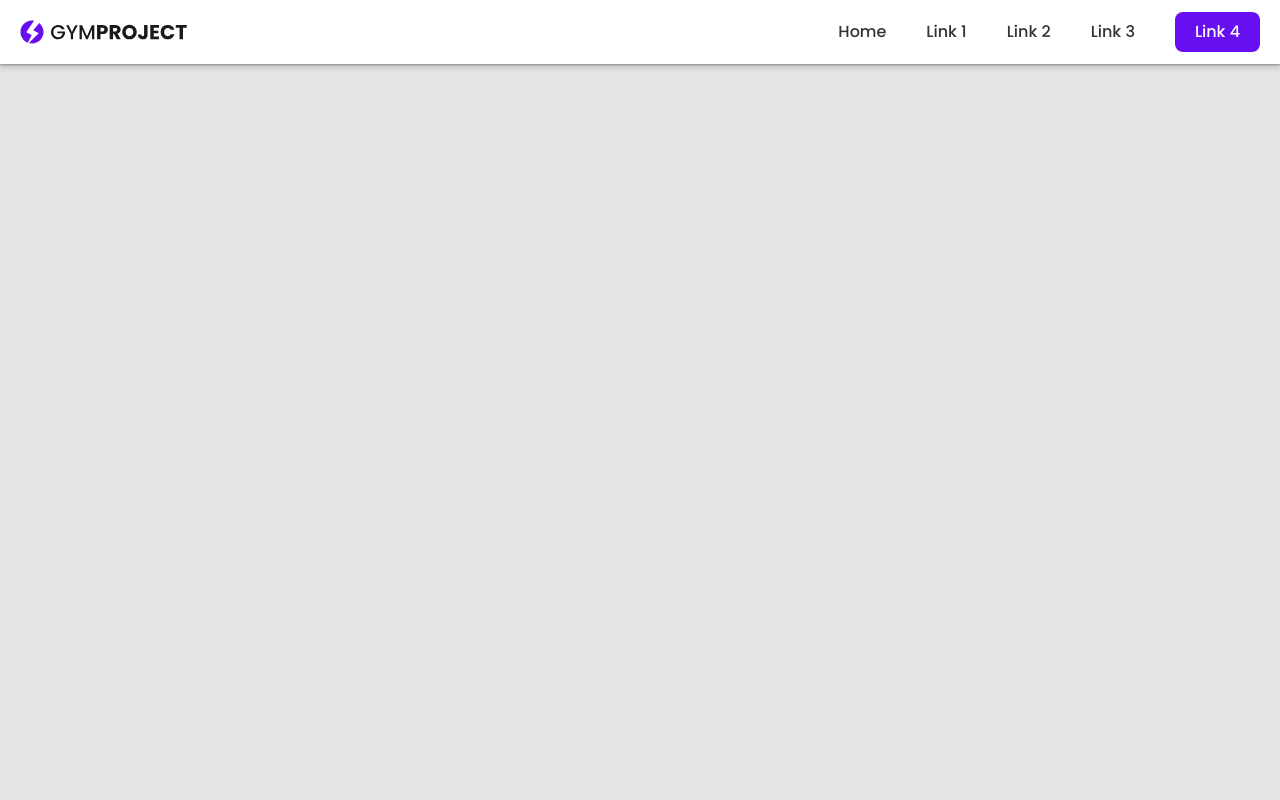
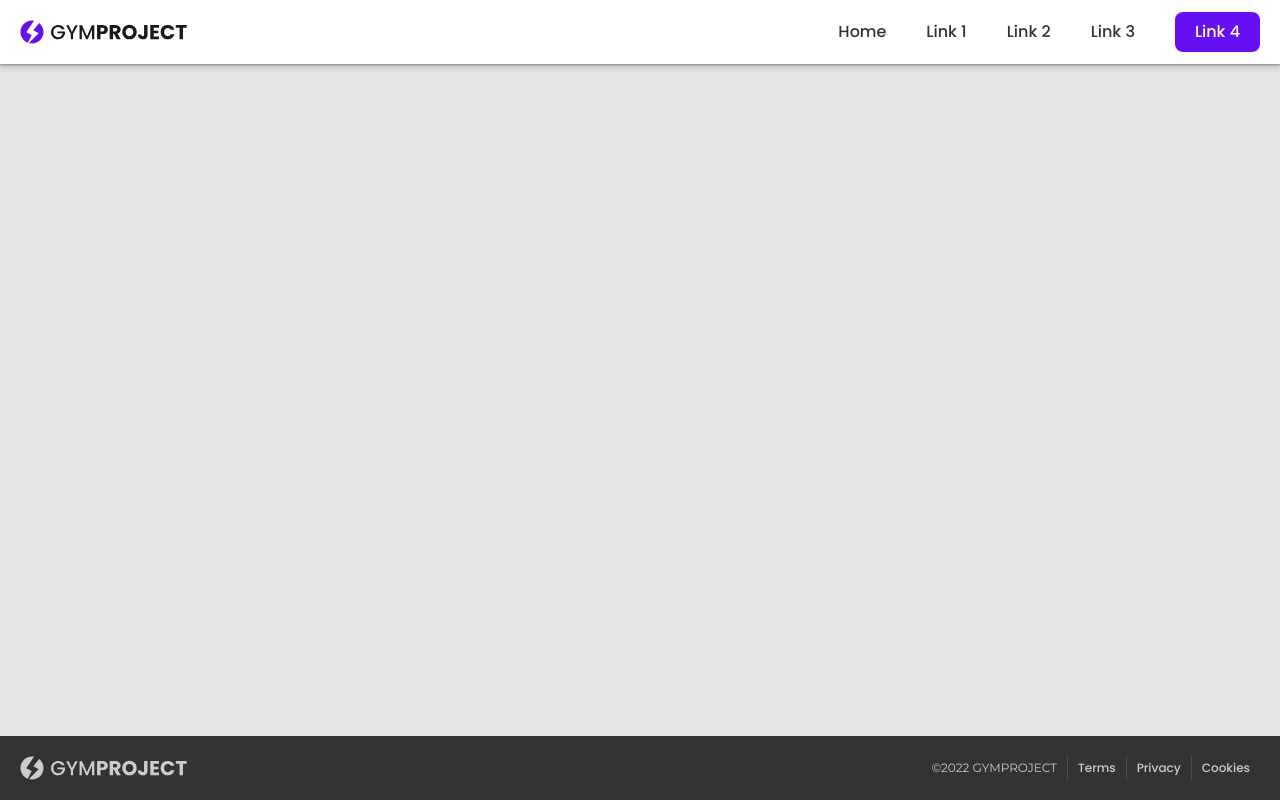
Before and after one commit to canedobox/gymproject, a plain HTML site: page index.html in a window 1280 px wide. Drawn offline with nearby package versions, Linux system fonts and the light colour scheme; some packages are replaced by stand-ins of ours; a script that the page names is missing.

Commit message:
Added main section and footer

```diff
--- a/css/main.css
+++ b/css/main.css
@@ -404,6 +404,115 @@ body.modal {
 }
 
 /***********************************************************************
+***                           PAGE CONTENT                           ***
+***********************************************************************/
+
+.page-content {
+  display: flex;
+  flex-direction: column;
+  justify-content: space-between;
+  height: 100%;
+  min-height: 100vh;
+}
+
+.main-wrapper {
+  width: 100%;
+}
+
+.section-wrapper {
+  display: flex;
+  flex-direction: column;
+  align-items: center;
+  width: 100%;
+}
+
+.section-wrapper:first-child {
+  padding-top: var(--topbar-height-default);
+}
+
+.section-content {
+  padding: var(--padding-default);
+}
+
+/***********************************************************************
+***                              FOOTER                              ***
+***********************************************************************/
+
+.footer-wrapper {
+  font-size: 0.75em;
+  color: var(--color-gray-200);
+  background-color: var(--color-gray-800);
+  display: flex;
+  flex-direction: column;
+  align-items: center;
+  width: 100%;
+}
+
+.footer-content {
+  padding: var(--padding-default);
+  width: 100%;
+}
+
+.footer-columns {
+  display: flex;
+  flex-direction: column;
+  align-items: center;
+  justify-content: space-between;
+  gap: var(--gap-large);
+}
+
+.footer__logo-wrapper {
+  display: flex;
+  align-items: center;
+  justify-content: center;
+}
+
+.footer__logo {
+  width: var(--logo-width);
+  height: var(--logo-height);
+  text-decoration: none !important;
+}
+
+.footer__logo > img {
+  width: auto;
+  height: 100%;
+}
+
+.footer-info {
+  display: flex;
+  align-items: center;
+  gap: calc(var(--padding-default) / 2);
+}
+
+.footer__nav {
+  display: flex;
+  flex-direction: row;
+  list-style-type: none;
+}
+
+.footer__nav__item {
+  display: flex;
+  align-items: center;
+  white-space: nowrap;
+}
+
+.footer__nav__link {
+  font-family: 'Poppins', sans-serif;
+  font-weight: 500;
+  color: var(--color-gray-200) !important;
+  border-left: var(--border-width) solid var(--color-gray-700);
+  display: flex;
+  align-items: center;
+  padding: 0 calc(var(--padding-default) / 2);
+  height: var(--icon-size);
+  text-decoration: none !important;
+}
+
+.footer__nav__link:hover {
+  background-color: var(--color-gray-700);
+}
+
+/***********************************************************************
 ***                             TABLETS                              ***
 ***********************************************************************/
 
@@ -418,6 +527,10 @@ body.modal {
 
   .drawer-wrapper {
     max-width: var(--drawer-max-width) !important;
+  }
+
+  .footer-columns {
+    flex-direction: row;
   }
 }
 
@@ -474,6 +587,26 @@ body.modal {
     padding: 0 var(--padding-desktop);
     height: var(--topbar-height-desktop);
   }
+
+  .section-wrapper:first-child {
+    padding-top: var(--topbar-height-desktop);
+  }
+
+  .section-content {
+    padding: var(--padding-desktop);
+  }
+
+  .footer-content {
+    padding: var(--padding-desktop);
+  }
+
+  .footer-info {
+    gap: calc(var(--padding-desktop) / 2);
+  }
+
+  .footer__nav__link {
+    padding: 0 calc(var(--padding-desktop) / 2);
+  }
 }
 
 /***********************************************************************
--- a/index.html
+++ b/index.html
@@ -38,6 +38,9 @@
     />
     <!-- jQuery -->
     <script src="./js/jquery-3.6.1.min.js"></script>
+    <!-- SweetAlert -->
+    <script src="//cdn.jsdelivr.net/npm/sweetalert2@11"></script>
+    <script src="sweetalert2.all.min.js"></script>
   </head>
 
   <body>
@@ -141,6 +144,69 @@
       <div id="drawer-backdrop" class="drawer-backdrop drawer-switch"></div>
     </aside>
 
+    <!-- Page content -->
+    <div class="page-content">
+      <!-- Main -->
+      <main>
+        <div class="main-wrapper">
+          <section class="section-wrapper">
+            <div class="section-content container"></div>
+          </section>
+        </div>
+      </main>
+
+      <!-- Footer -->
+      <footer>
+        <div class="footer-wrapper">
+          <div class="footer-content container">
+            <div class="footer-columns">
+              <!-- Logo -->
+              <div class="footer__logo-wrapper">
+                <a class="footer__logo" href="./">
+                  <img src="./images/logo-light.svg" alt="GYMPROJECT logo" />
+                </a>
+              </div>
+
+              <!-- Footer information -->
+              <div class="footer-info">
+                <span>&copy;2022 GYMPROJECT</span>
+
+                <!-- Footer navigation menu -->
+                <nav>
+                  <ul class="footer__nav">
+                    <li class="footer__nav__item">
+                      <a
+                        class="footer__nav__link"
+                        onclick="Swal.fire({icon:'info', text: 'Terms footer link clicked!'})"
+                      >
+                        Terms
+                      </a>
+                    </li>
+                    <li class="footer__nav__item">
+                      <a
+                        class="footer__nav__link"
+                        onclick="Swal.fire({icon:'info', text: 'Privacy footer link clicked!'})"
+                      >
+                        Privacy
+                      </a>
+                    </li>
+                    <li class="footer__nav__item">
+                      <a
+                        class="footer__nav__link"
+                        onclick="Swal.fire({icon:'info', text: 'Cookies footer link clicked!'})"
+                      >
+                        Cookies
+                      </a>
+                    </li>
+                  </ul>
+                </nav>
+              </div>
+            </div>
+          </div>
+        </div>
+      </footer>
+    </div>
+
     <!-- Main JavaScript file -->
     <script src="./js/main.js"></script>
   </body>
```
